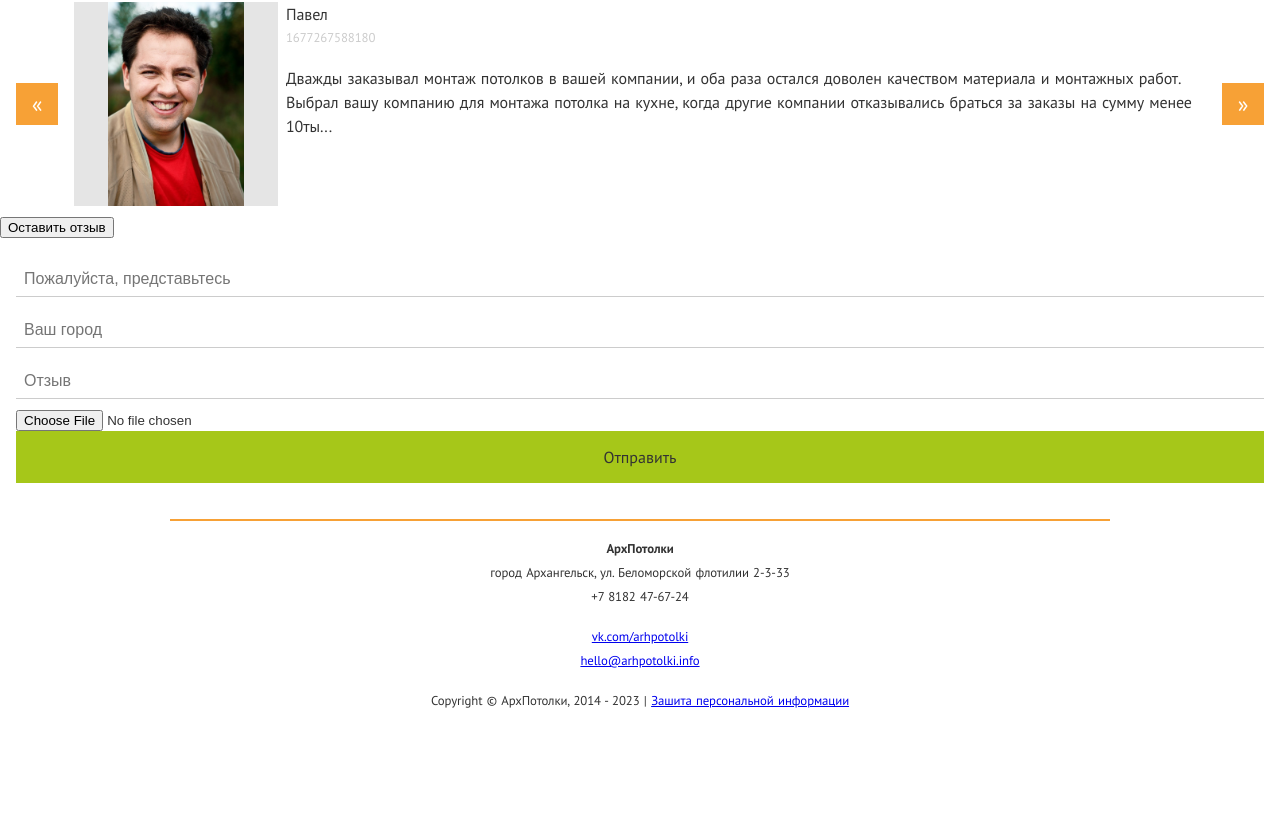
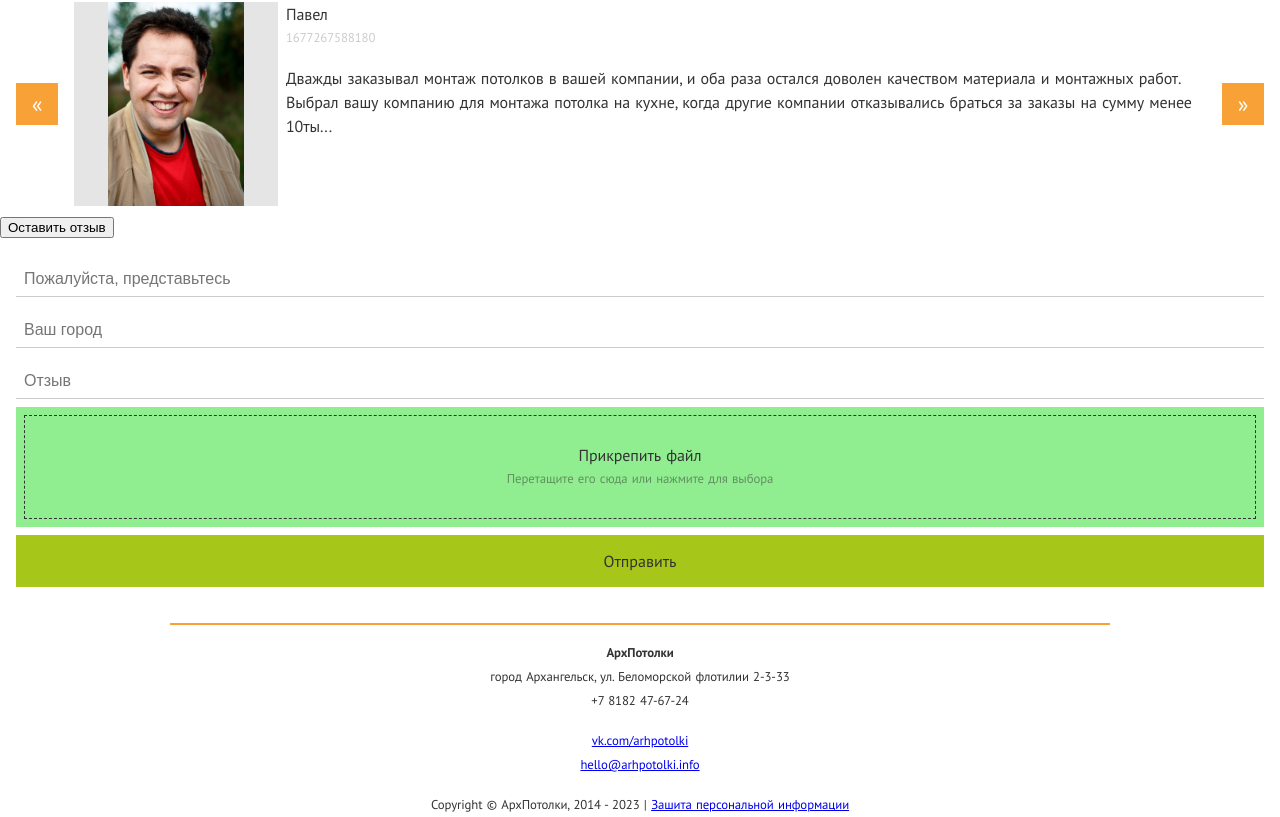
Before and after one commit to panamaprophet/arhpotolki.info, a Next.js app: page / in a window 1280 px wide. Shown: the part 6068-6885 px from the top of the page. Before the commit the page ends 6781 px from the top, so only its background shows below. Built offline with nearby package versions, Linux system fonts and the light colour scheme.

Commit message:
style InputFile component

```diff
--- /dev/null
+++ b/src/components/Input/InputFile/index.module.css
@@ -0,0 +1,36 @@
+.root {
+    position: relative;
+    display: block;
+    width: 100%;
+    height: 120px;
+    margin-bottom: 8px;
+    padding: 8px;
+    cursor: pointer;
+    transition: all 250ms ease;
+    background: #90ee90;
+}
+
+.root:hover {
+    background: #caf7c8;
+}
+
+.input {
+    position: absolute;
+    opacity: 0;
+}
+
+.meta {
+    display: flex;
+    align-items: center;
+    flex-flow: column nowrap;
+    justify-content: center;
+    width: 100%;
+    height: 100%;
+    transition: all 250ms ease-in-out;
+    border: 1px dashed #333;
+}
+
+.text {
+    font-size: .8em;
+    opacity: .5;
+}
--- a/src/components/Input/InputFile/index.tsx
+++ b/src/components/Input/InputFile/index.tsx
@@ -1,5 +1,6 @@
 /* eslint-disable react-hooks/exhaustive-deps */
-import { ChangeEventHandler, useEffect, useState } from 'react';
+import { useEffect, useState } from 'react';
+import styles from './index.module.css';
 
 
 const uploadFile = async (file) => {
@@ -22,11 +23,17 @@ export const InputFile = ({ onUpload }) => {
         }
     }, [file]);
 
-    const onChange: ChangeEventHandler<HTMLInputElement> = event => setFile(event.target.files[0]);
-
     return (
-        <form>
-            <input type="file" onChange={onChange} />
-        </form>
+        <label className={styles.root}>
+            <input
+                className={styles.input}
+                type="file"
+                onChange={event => setFile(event.target.files[0])}
+            />
+            <div className={styles.meta}>
+                <div>Прикрепить файл</div>
+                <div className={styles.text}>Перетащите его сюда или нажмите для выбора</div>
+            </div>
+        </label>
     );
 };
```
